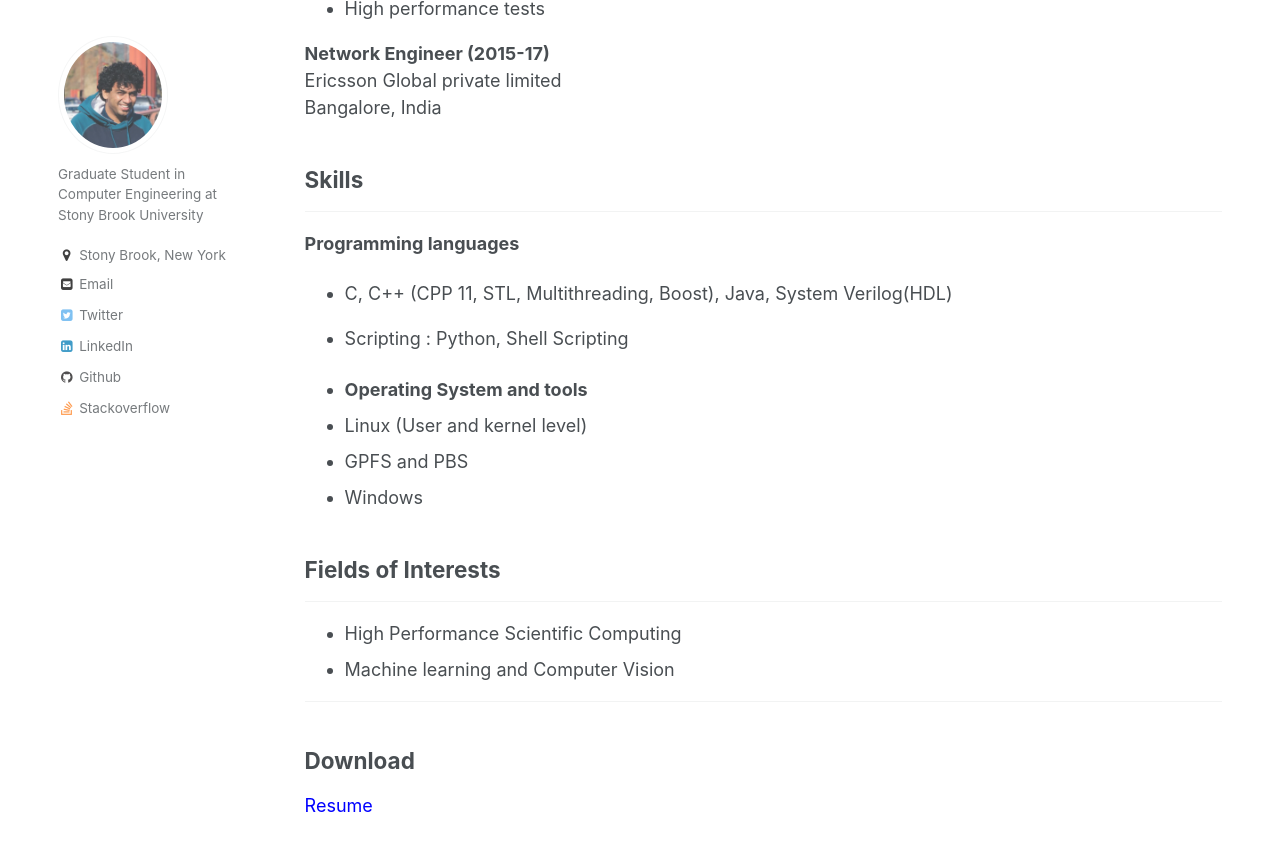
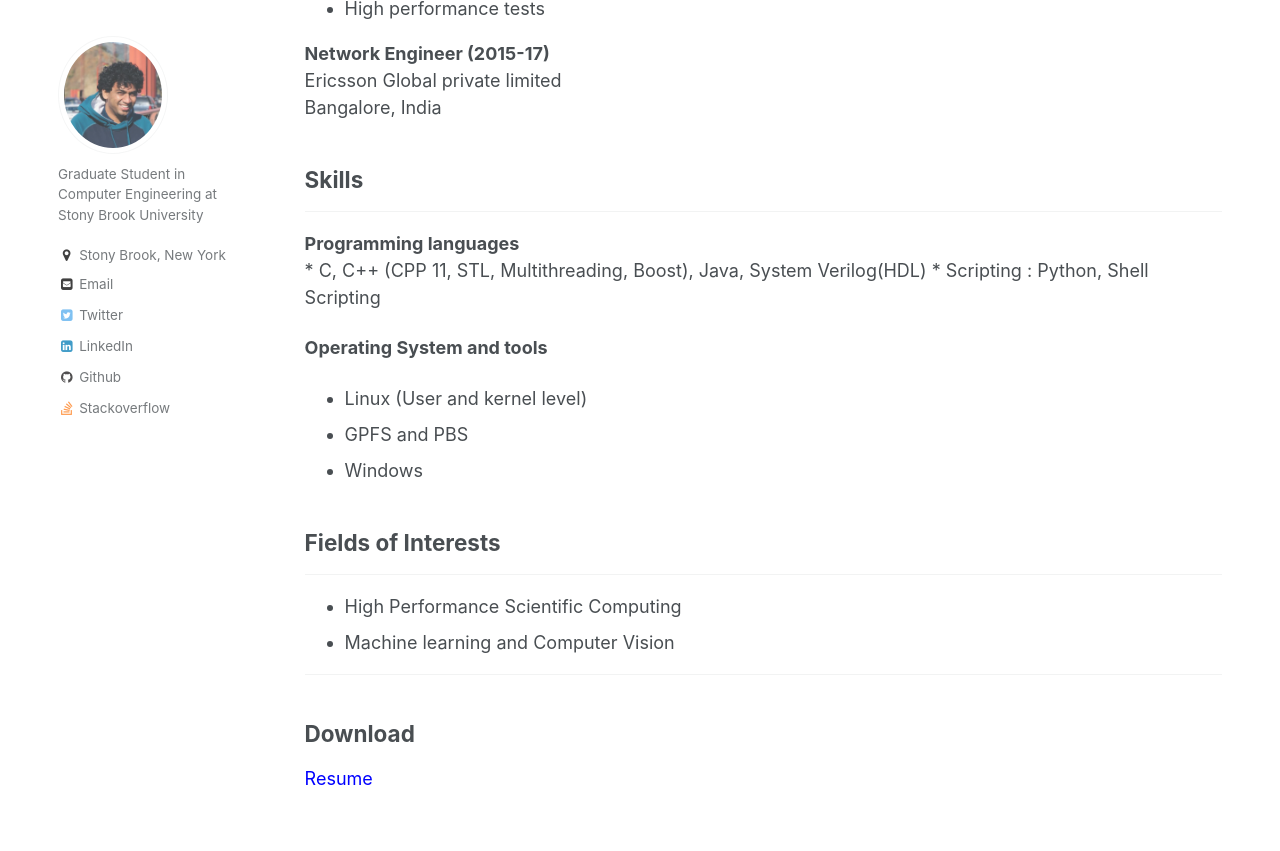
Before and after one commit to Karthik4293/Karthik4293.github.io, a Jekyll site: the page built from _pages/cv.md, in a window 1280 px wide and 900 px high, scrolled down 613 px. Shown: the top 851 px of the window. Built offline with Jekyll 4.4.1, drawn with Linux system fonts in a browser that asks for light colours.

Commit message:
new lines

```diff
--- a/_pages/cv.md
+++ b/_pages/cv.md
@@ -33,10 +33,10 @@ Bangalore, India<br/>
 ## Skills
 ------
 <b>Programming languages</b>
-* C, C++ (CPP 11, STL, Multithreading, Boost), Java, System Verilog(HDL)
-* Scripting : Python, Shell Scripting
+     * C, C++ (CPP 11, STL, Multithreading, Boost), Java, System Verilog(HDL)
+     * Scripting : Python, Shell Scripting
 
-- <b>Operating System and tools</b>
+<b>Operating System and tools</b>
 * Linux (User and kernel level)
 * GPFS and PBS
 * Windows<br/>
```
